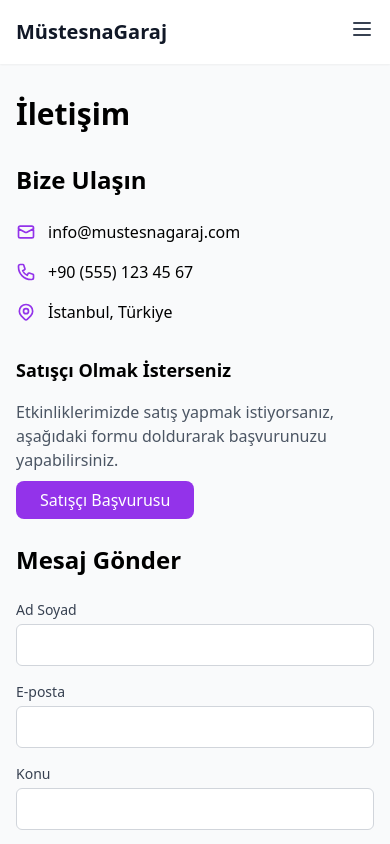
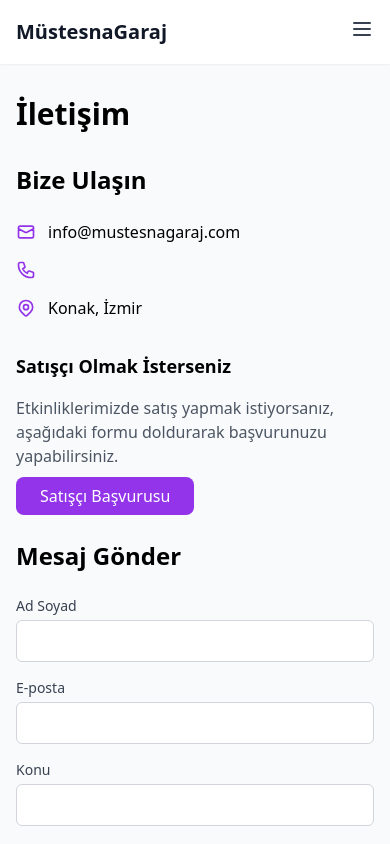
Before and after one commit to alialaca/mustesnagaraj, a Nuxt app: page /iletisim in a window 390 px wide. Shown: the top 844 px of the page. Built offline with nearby package versions, Linux system fonts and the light colour scheme.

Commit message:
Update contact info: remove phone number and change address to Konak, İzmir

```diff
--- a/pages/iletisim.vue
+++ b/pages/iletisim.vue
@@ -17,14 +17,14 @@
             <svg class="h-5 w-5 text-purple-600 mr-3" fill="none" viewBox="0 0 24 24" stroke="currentColor">
               <path stroke-linecap="round" stroke-linejoin="round" stroke-width="2" d="M3 5a2 2 0 012-2h3.28a1 1 0 01.948.684l1.498 4.493a1 1 0 01-.502 1.21l-2.257 1.13a11.042 11.042 0 005.516 5.516l1.13-2.257a1 1 0 011.21-.502l4.493 1.498a1 1 0 01.684.949V19a2 2 0 01-2 2h-1C9.716 21 3 14.284 3 6V5z" />
             </svg>
-            <span>+90 (555) 123 45 67</span>
+            <span></span>
           </div>
           <div class="flex items-center">
             <svg class="h-5 w-5 text-purple-600 mr-3" fill="none" viewBox="0 0 24 24" stroke="currentColor">
               <path stroke-linecap="round" stroke-linejoin="round" stroke-width="2" d="M17.657 16.657L13.414 20.9a1.998 1.998 0 01-2.827 0l-4.244-4.243a8 8 0 1111.314 0z" />
               <path stroke-linecap="round" stroke-linejoin="round" stroke-width="2" d="M15 11a3 3 0 11-6 0 3 3 0 016 0z" />
             </svg>
-            <span>İstanbul, Türkiye</span>
+            <span>Konak, İzmir</span>
           </div>
         </div>
 
```
